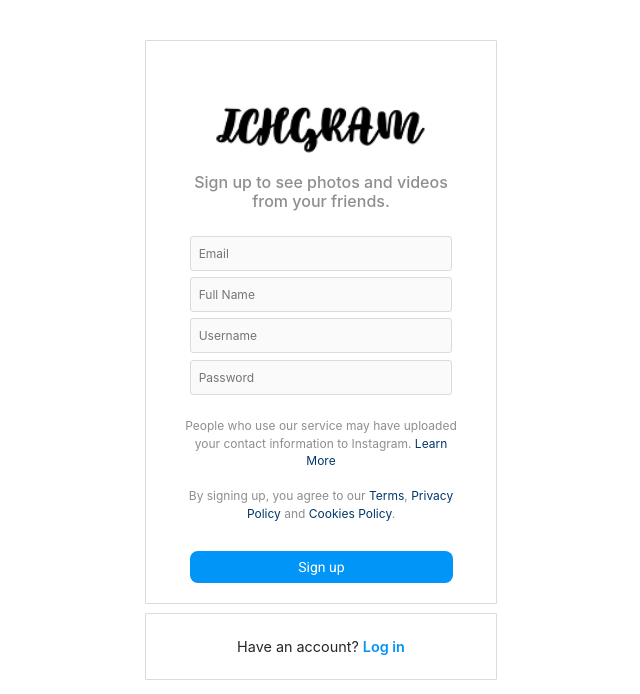
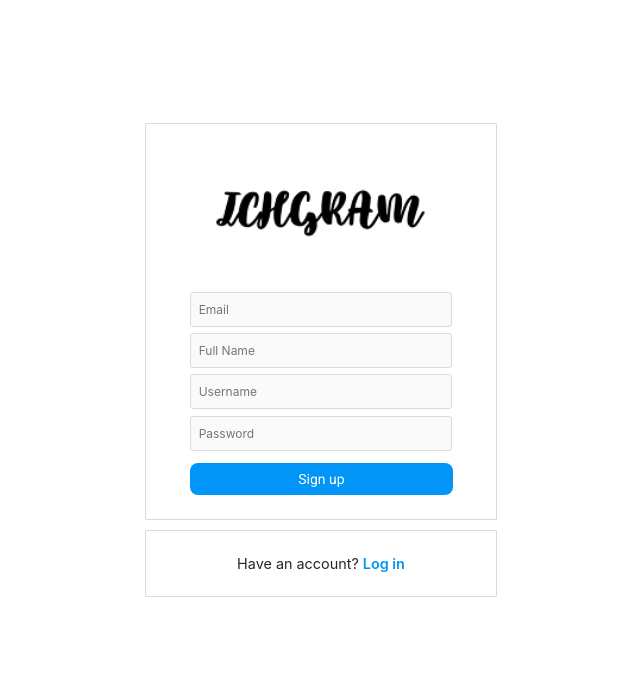
Before and after one commit to ROSSMIL/ichgram_project, a React (Vite) app in the folder frontend/: page /register in a window 1280 px wide. Shown: the top 694 px of the page, without its empty margins (319-959 px from the left). Built offline with nearby package versions, Linux system fonts and the light colour scheme; no server answers.

Commit message:
register page UI upgrade 2.0

```diff
--- a/frontend/src/pages/RegisterPage/RegisterPage.jsx
+++ b/frontend/src/pages/RegisterPage/RegisterPage.jsx
@@ -66,10 +66,6 @@ const RegisterPage = () => {
         >
           <img src={logoImg} alt="ICHGRAM" className={styles.logoImage} />
 
-          <p className={styles.subtitle}>
-            Sign up to see photos and videos from your friends.
-          </p>
-
           <form onSubmit={handleSubmit} className={styles.form} noValidate>
             <Input
               type="email"
@@ -120,16 +116,6 @@ const RegisterPage = () => {
                 </div>
               )}
 
-            <p className={styles.policyText}>
-              People who use our service may have uploaded your contact
-              information to Instagram. <a href="#learnmore">Learn More</a>
-              <br />
-              <br />
-              By signing up, you agree to our <a href="#terms">Terms</a>,{" "}
-              <a href="#privacy">Privacy Policy</a> and{" "}
-              <a href="#cookies">Cookies Policy</a>.
-            </p>
-
             <Button disabled={isLoading}>
               {isLoading ? (
                 <div className={styles.spinnerWrapper}>
--- a/frontend/src/pages/RegisterPage/RegisterPage.module.css
+++ b/frontend/src/pages/RegisterPage/RegisterPage.module.css
@@ -23,7 +23,7 @@
   background-color: #ffffff;
   border: 1px solid #dbdbdb;
   border-radius: 1px;
-  padding: 1.5rem 1.5rem 0rem 1.5rem;
+  padding: 1.5rem;
   display: flex;
   flex-direction: column;
   align-items: center;
@@ -42,18 +42,7 @@
   width: 75%;
   height: auto;
   object-fit: contain;
-}
-
-.subtitle {
-  color: #8e8e8e;
-  font-size: 1rem;
-  font-weight: 500;
-  text-align: center;
-  margin: 0 0 1.5rem 0;
-  width: 87%;
-  line-height: 1.2rem;
-  position: relative;
-  bottom: 1.2rem;
+  margin-bottom: 1rem;
 }
 
 .form {
@@ -62,8 +51,6 @@
   flex-direction: column;
   align-items: center;
   gap: 0.4rem;
-  position: relative;
-  bottom: 1.2rem;
 }
 
 .form button {
@@ -72,6 +59,7 @@
     background-color 0.25s ease,
     opacity 0.25s ease;
   will-change: transform;
+  margin-top: 0.4rem;
 }
 
 .form button:hover:not(:disabled) {
@@ -80,28 +68,6 @@
 
 .form button:active:not(:disabled) {
   transform: scale(0.98);
-}
-
-.policyText {
-  color: #8e8e8e;
-  font-size: 0.75rem;
-  text-align: center;
-  margin: 1rem 0 0.8rem 0;
-  width: 105%;
-  line-height: 1.1rem;
-  font-weight: 400;
-}
-
-.policyText a {
-  color: #00376b;
-  text-decoration: none;
-  font-weight: 400;
-  transition: opacity 0.2s ease;
-}
-
-.policyText a:hover {
-  text-decoration: underline;
-  opacity: 0.8;
 }
 
 .redirectBox {
```
